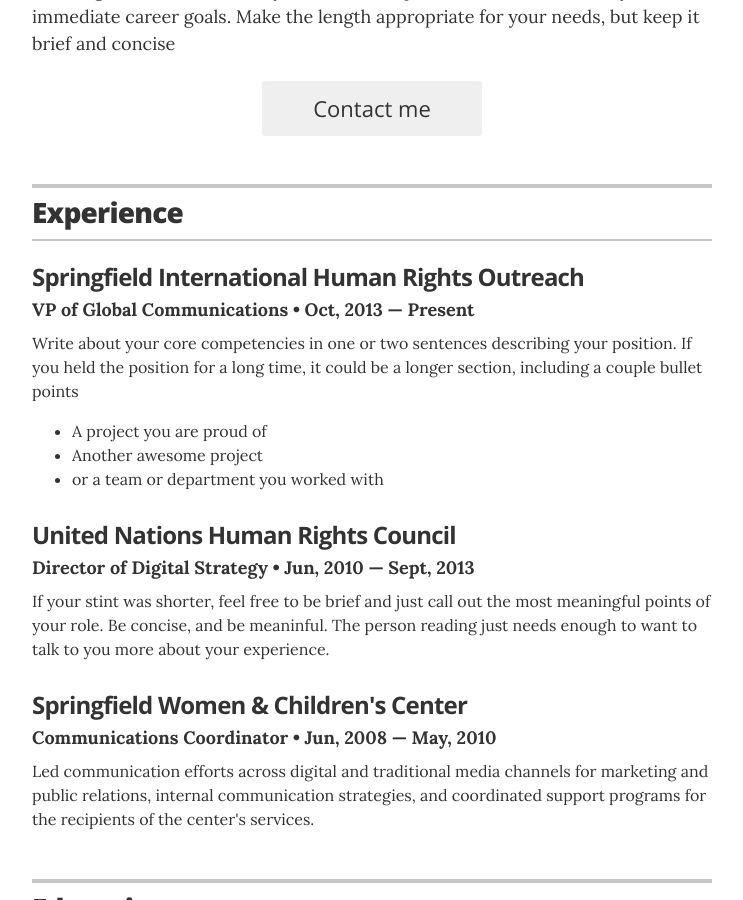
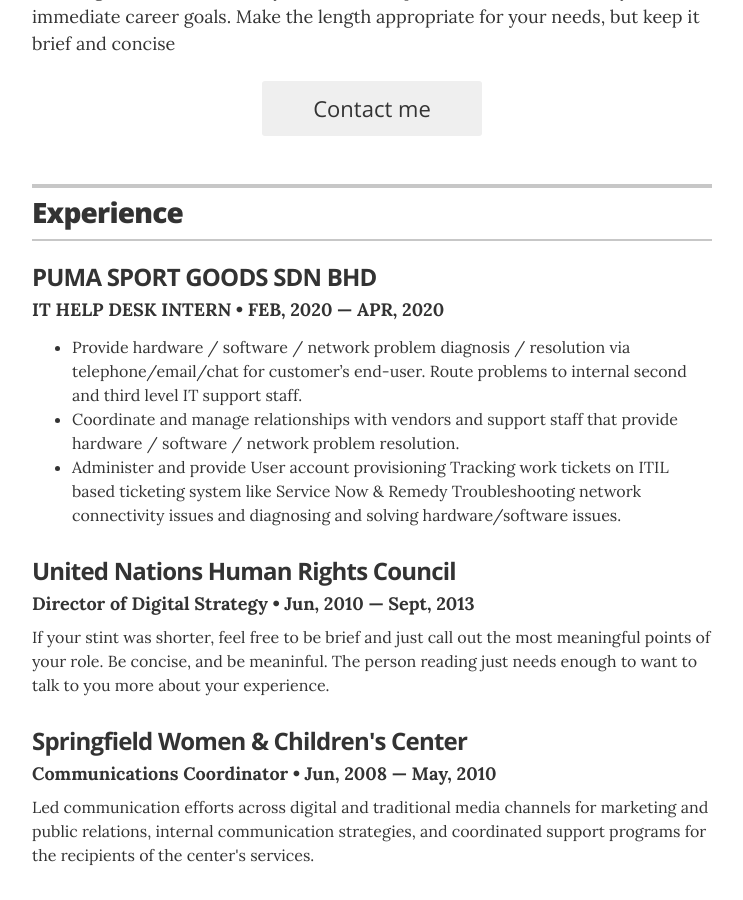
Before and after one commit to razlanhanif/razlanhanif.github.io, a Jekyll site: the page built from index.html, in a window 1280 px wide and 900 px high, scrolled down 383 px. Shown: the whole window, without its empty margins (268-1011 px from the left). Built offline with Jekyll 4.4.1, drawn with Linux system fonts in a browser that asks for light colours.

Commit message:
update experience

```diff
--- a/_data/experience.yml
+++ b/_data/experience.yml
@@ -1,9 +1,9 @@
 # Jobs
 # VP of Global Communications
-- company: Springfield International Human Rights Outreach
-  position: VP of Global Communications
-  duration: Oct, 2013 &mdash; Present
-  summary: Write about your core competencies in one or two sentences describing your position. If you held the position for a long time, it could be a longer section, including a couple bullet points	<ul class="resume-item-list"><li>A project you are proud of</li><li>Another awesome project</li><li>or a team or department you worked with</li></ul>
+- company: PUMA SPORT GOODS SDN BHD
+  position: IT HELP DESK INTERN
+  duration: FEB, 2020 &mdash; APR, 2020
+  summary: 	<ul class="resume-item-list"><li>Provide hardware / software / network problem diagnosis / resolution via telephone/email/chat for customer’s end-user. Route problems to internal second and third level IT support staff.</li><li>Coordinate and manage relationships with vendors and support staff that provide hardware / software / network problem resolution.</li><li>Administer and provide User account provisioning Tracking work tickets on ITIL based ticketing system like Service Now & Remedy Troubleshooting network connectivity issues and diagnosing and solving hardware/software issues.</li></ul>
 
 # Director of Digital Stratgy
 - company: United Nations Human Rights Council
```
